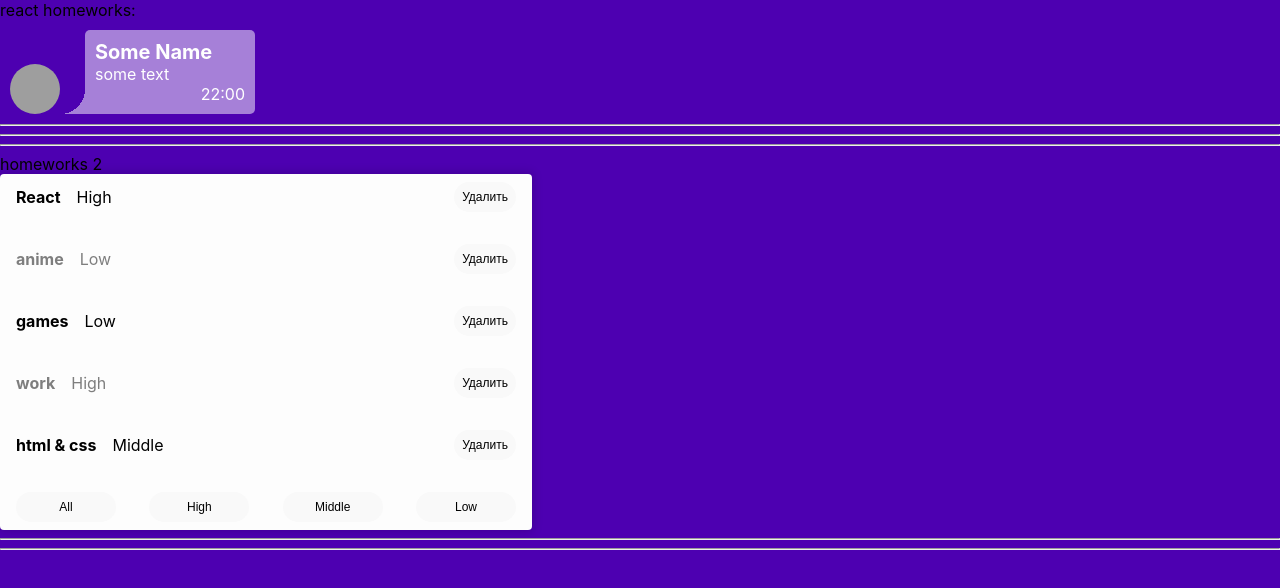
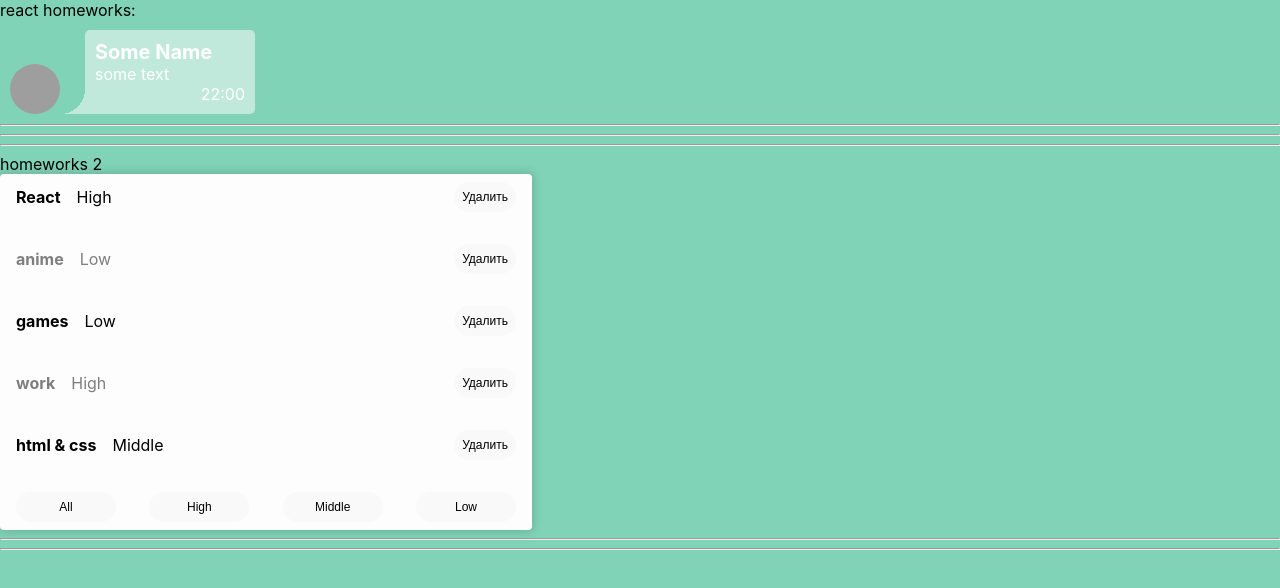
Before and after one commit to TheRebellionDreamer/ignat-homeworks, a React (Create React App) app: page / in a window 1280 px wide. Shown: the top 588 px of the page. Built offline with nearby package versions, Linux system fonts and the light colour scheme; grey boxes are pictures that could not be loaded.

Commit message:
Change background color

```diff
--- a/src/p1-main/m1-ui/u1-app/App.module.css
+++ b/src/p1-main/m1-ui/u1-app/App.module.css
@@ -1,4 +1,4 @@
 .App {
   min-height: 100vh;
-  background-color: rgb(77, 0, 177)
+  background-color: rgb(128, 211, 183)
 }
```
